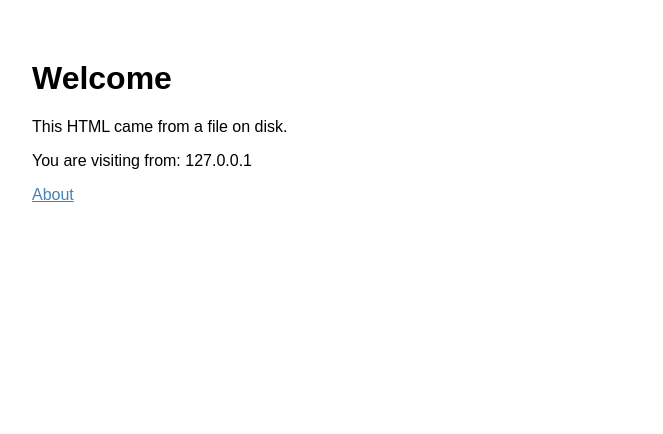
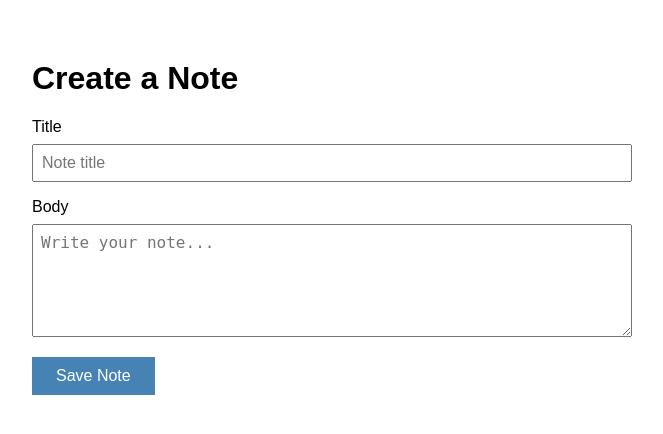
Before and after one commit to rsalehin/systems-from-scratch, a Flask app: page / in a window 1280 px wide. Shown: the top 434 px of the page, without its empty margins (308-971 px from the left). Run offline with Flask 3, Linux system fonts and the light colour scheme.

Commit message:
webapp-step-7: HTML form, POST request, read form body with request.form

```diff
--- a/webapp/app.py
+++ b/webapp/app.py
@@ -1,18 +1,25 @@
 from flask import Flask, render_template, request
-import os
 
 app = Flask(__name__)
 
 
 @app.route("/")
 def home():
-    # Pass data into the template as keyword arguments
-    return render_template("home.html", visitor_ip=request.remote_addr)
+    return render_template("home.html")
 
 
-@app.route("/about")
-def about():
-    return render_template("about.html")
+@app.route("/note", methods=["POST"])
+def create_note():
+    # Flask parses the URL-encoded body automatically
+    # request.form is a dictionary of field name → value
+    title = request.form.get("title", "")
+    body  = request.form.get("body", "")
+
+    # Print to terminal so we can see what arrived
+    print(f"Received note — title: '{title}', body: '{body}'")
+
+    # For now: just show it back to the user
+    return render_template("note_created.html", title=title, body=body)
 
 
 @app.errorhandler(404)
--- a/webapp/templates/home.html
+++ b/webapp/templates/home.html
@@ -2,16 +2,26 @@
 <html lang="en">
 <head>
     <meta charset="UTF-8">
-    <title>Home</title>
+    <title>Create a Note</title>
     <style>
         body { font-family: sans-serif; max-width: 600px; margin: 60px auto; }
-        a { color: steelblue; }
+        input, textarea { width: 100%; padding: 8px; margin: 8px 0 16px;
+                          box-sizing: border-box; font-size: 1rem; }
+        button { padding: 10px 24px; background: steelblue;
+                 color: white; border: none; cursor: pointer; font-size: 1rem; }
     </style>
 </head>
 <body>
-    <h1>Welcome</h1>
-    <p>This HTML came from a file on disk.</p>
-    <p>You are visiting from: {{ visitor_ip }}</p>
-    <a href="/about">About</a>
+    <h1>Create a Note</h1>
+
+    <form action="/note" method="POST">
+        <label>Title</label>
+        <input type="text" name="title" placeholder="Note title">
+
+        <label>Body</label>
+        <textarea name="body" rows="5" placeholder="Write your note..."></textarea>
+
+        <button type="submit">Save Note</button>
+    </form>
 </body>
 </html>
```
Also changed, not shown: webapp/templates/note_created.html (added, +23 -0 lines).
